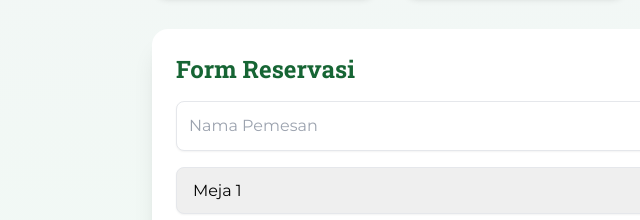
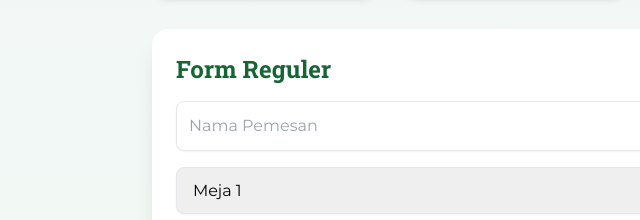
Before and after one commit to mahardikasuryapradana-arch/billiard-website, a plain HTML site: page index.html in a window 1280 px wide. Shown: the part 511-731 px from the top of the page, 0-640 px from the left. Drawn offline with nearby package versions, Linux system fonts and the light colour scheme.

Commit message:
Update index.html

```diff
--- a/index.html
+++ b/index.html
@@ -26,7 +26,7 @@
     <section id="meja-container" class="grid grid-cols-2 sm:grid-cols-3 md:grid-cols-4 gap-6 mb-8"></section>
 
     <section class="bg-white shadow-xl rounded-2xl p-6 mb-8">
-      <h2 class="text-2xl font-semibold mb-4 text-green-800">Form Reservasi</h2>
+      <h2 class="text-2xl font-semibold mb-4 text-green-800">Form Reguler</h2>
       <form id="formReservasi" class="space-y-4">
         <input type="text" id="nama" placeholder="Nama Pemesan" class="w-full p-3 border rounded-lg shadow-sm focus:ring-2 focus:ring-green-300" required>
         <select id="meja" class="w-full p-3 border rounded-lg shadow-sm focus:ring-2 focus:ring-green-300" required></select>
```
